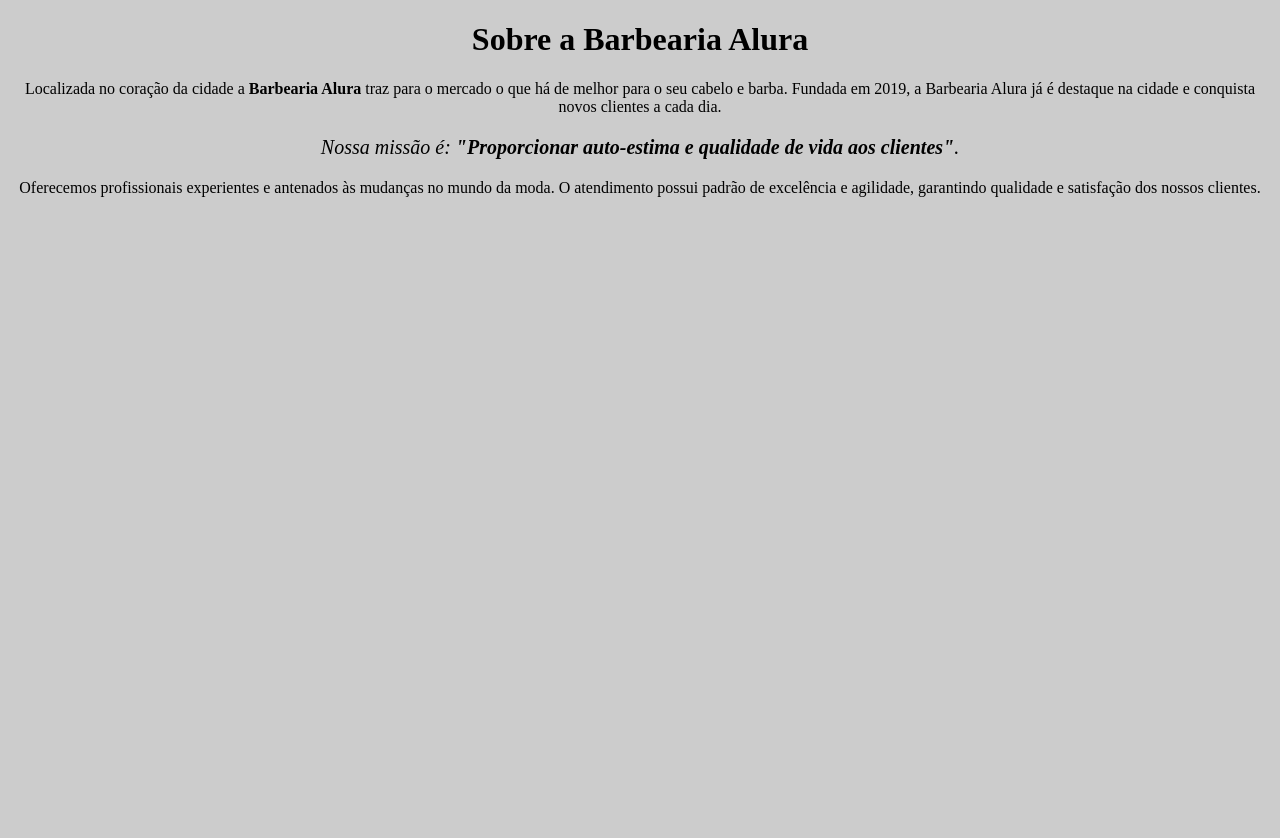
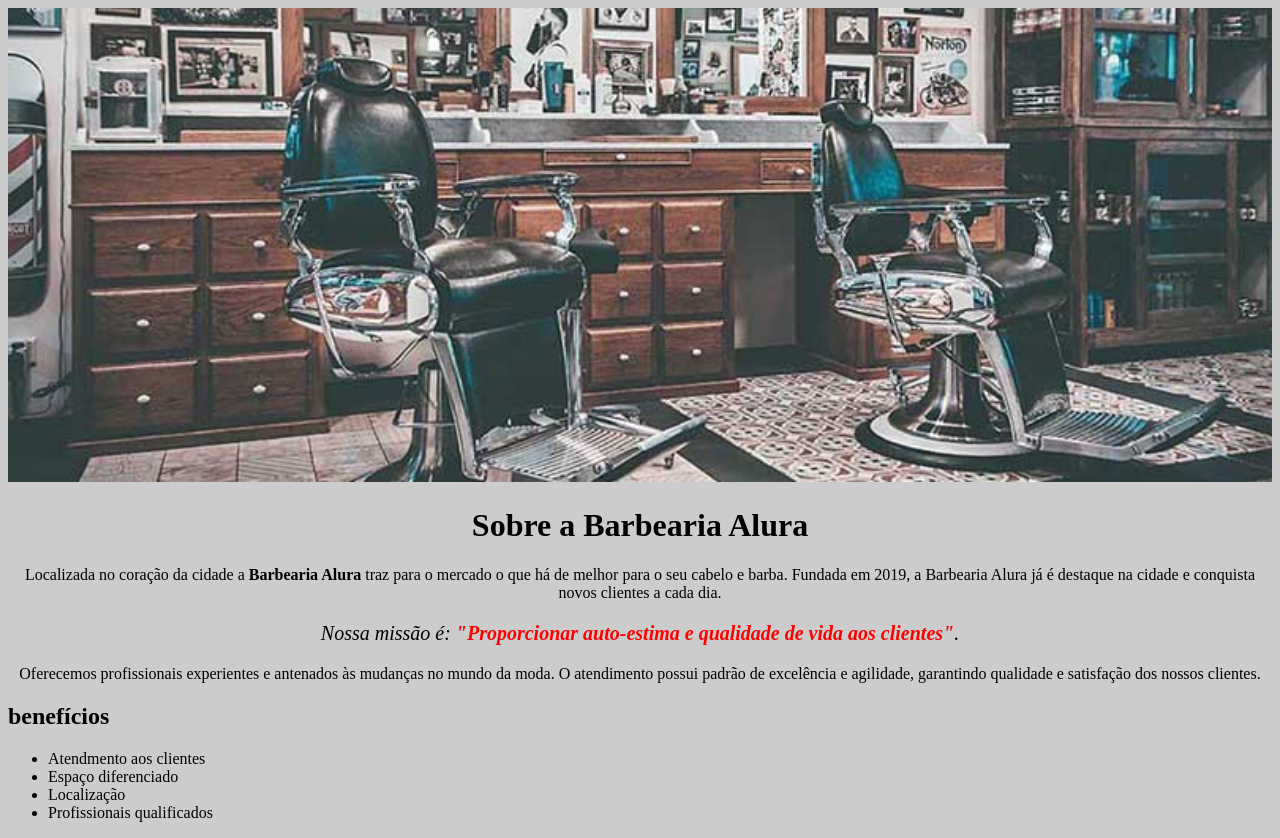
Before and after one commit to laryssazanchi/curso-alura-barbearia, a plain HTML site: page index.html in a window 1280 px wide. Before the commit the page ends 800 px from the top, so only its background shows below. Drawn offline with Linux system fonts and the light colour scheme.

Commit message:
Curso-alura-barbearia 16/09

```diff
--- a/index.html
+++ b/index.html
@@ -5,23 +5,31 @@
         <meta charset="UTF-8">
         <title> Barbearia Alura </title>
         <link rel= "stylesheet" href="style.css">
-        <style>
 
-        </style>
-
-    <head/>
+    </head>
 
     <body>
+        <img id="banner" src="banner.jpg">
 
-        <h1 style= "text-align: center"> Sobre a Barbearia Alura</h1>
+        <h1> Sobre a Barbearia Alura</h1>
 
         <p>Localizada no coração da cidade a <strong>Barbearia Alura</strong> traz para o mercado o que há de melhor para o seu cabelo e barba. Fundada em 2019, a Barbearia Alura já é
           destaque na cidade e conquista novos clientes a cada dia.</p>
 
-        <p style="font-size: 20px"><em>Nossa missão é: <strong>"Proporcionar auto-estima e qualidade de vida aos clientes"</strong>.</em></p>
+        <p id="missao"><em>Nossa missão é: <strong>"Proporcionar auto-estima e qualidade de vida aos clientes"</strong>.</em></p>
 
         <p>Oferecemos profissionais experientes e antenados às mudanças no mundo da moda. O atendimento possui padrão de excelência e agilidade, garantindo qualidade e satisfação dos
           nossos clientes.</p>
 
-     <body/>
-<html/>
+        <h2>  benefícios </h2>
+
+        <ul>
+        <li class="itens">Atendmento aos clientes</li>
+        <li class="itens">Espaço diferenciado</li>
+        <li class="itens">Localização</li>
+        <li class="itens">Profissionais qualificados</li>
+      </ul>
+
+
+     </body>
+</html>
--- a/style.css
+++ b/style.css
@@ -1,7 +1,27 @@
+body {
+  background: #CCCCCC
+}
+
+#banner {
+  width: 100%;
+}
+
+h1 {
+ text-align: center
+}
+
 p{
 text-align: center;
 }
 
-body {
-  background: #CCCCCC
+#missao  {
+ font-size: 20px
 }
+
+em strong{
+  color: red;
+}
+
+.itens{
+  fonts-size: italic
+}
```
Also changed, not shown: banner.jpg (added).
